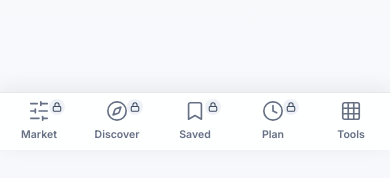
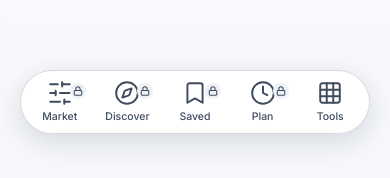
Before and after one commit to Lead-Agent-69/MikeHunt, a Next.js app: page /fleet in a window 390 px wide. Shown: the part 694-872 px from the top of the page. Built offline with nearby package versions, Linux system fonts and the light colour scheme; no server answers.

Commit message:
feat(ui): add Nuvio-inspired floating navigation capsules

```diff
--- a/app/globals.css
+++ b/app/globals.css
@@ -162,6 +162,8 @@
   --shadow3: 0 28px 70px rgba(15, 23, 42, 0.16);
   --shadow-amber: 0 12px 28px rgba(7, 91, 232, 0.16);
   --glass: rgba(255, 255, 255, 0.9);
+  --navigation-glass: rgba(255, 255, 255, 0.94);
+  --navigation-shadow: 0 8px 28px rgba(15, 23, 42, 0.14);
 
   --r1: 5px;
   --r2: 8px;
@@ -218,8 +220,20 @@
   --shadow3: 0 24px 70px rgba(0, 0, 0, 0.6);
 
   --glass: rgba(10, 10, 15, 0.72);
+  --navigation-glass: rgba(28, 28, 30, 0.94);
+  --navigation-shadow: 0 8px 32px rgba(0, 0, 0, 0.38);
 
   color-scheme: dark;
+}
+
+/* Floating navigation keeps a high-opacity fallback; blur is progressive enhancement. */
+.navigation-capsule {
+  border: 1px solid var(--b2);
+  border-radius: 999px;
+  background: var(--navigation-glass);
+  box-shadow: var(--navigation-shadow);
+  backdrop-filter: blur(24px) saturate(140%);
+  -webkit-backdrop-filter: blur(24px) saturate(140%);
 }
 
 * {
--- a/components/BottomNav.tsx
+++ b/components/BottomNav.tsx
@@ -33,17 +33,17 @@ export function BottomNav() {
   return (
     <nav
       aria-label="Primary mobile navigation"
-      className="fixed bottom-0 left-0 z-50 grid w-[100dvw] max-w-[100dvw] overflow-hidden lg:hidden"
+      className="pointer-events-none fixed bottom-0 left-0 z-50 flex w-[100dvw] max-w-[100dvw] justify-center lg:hidden"
       style={{
-        background: "var(--glass)",
+        height: "calc(80px + env(safe-area-inset-bottom))",
+        top: "calc(100dvh - 80px - env(safe-area-inset-bottom))",
+        paddingBottom: "calc(16px + env(safe-area-inset-bottom))",
+      }}
+    >
+      <div
+        className="navigation-capsule pointer-events-auto grid h-16 w-[calc(100%-2.5rem)] max-w-[34rem] gap-0.5 p-1.5"
+        style={{
           gridTemplateColumns: `repeat(${tabs.length}, minmax(0, 1fr))`,
-        backdropFilter: "blur(18px) saturate(180%)",
-        WebkitBackdropFilter: "blur(18px) saturate(180%)",
-        borderTop: "1px solid var(--b1)",
-        boxShadow: "0 -4px 20px rgba(60,30,60,.07)",
-        height: "calc(58px + env(safe-area-inset-bottom))",
-        top: "calc(100dvh - 58px - env(safe-area-inset-bottom))",
-        paddingBottom: "env(safe-area-inset-bottom)",
         }}
       >
         {tabs.map((item) => {
@@ -60,9 +60,9 @@ export function BottomNav() {
                   : item.name
               }
               onClick={tapFeedback}
-            className="group relative flex min-h-11 flex-col items-center justify-center gap-1 overflow-hidden transition-colors active:bg-[var(--s2)] focus-visible:outline focus-visible:outline-2 focus-visible:outline-offset-[-3px] focus-visible:outline-[var(--accent)]"
+              className="group relative flex min-h-11 min-w-0 flex-col items-center justify-center gap-0.5 overflow-hidden rounded-full transition-colors active:bg-[var(--s2)] focus-visible:outline focus-visible:outline-2 focus-visible:outline-offset-[-3px] focus-visible:outline-[var(--accent)]"
               style={{
-              color: isActive ? "var(--accent)" : "var(--t4)",
+                color: isActive ? "var(--accent)" : "var(--t3)",
                 WebkitTapHighlightColor: "transparent",
               }}
               title={
@@ -71,8 +71,10 @@ export function BottomNav() {
             >
               {isActive && (
                 <motion.span
-                layoutId={reducedMotion ? undefined : "bottom-nav-active-pill"}
-                className="absolute inset-x-3 top-1.5 bottom-1.5 rounded-[22px]"
+                  layoutId={
+                    reducedMotion ? undefined : "bottom-nav-active-pill"
+                  }
+                  className="absolute inset-0 rounded-full"
                   style={{ background: "var(--accent-surface)" }}
                   transition={
                     reducedMotion
@@ -83,14 +85,13 @@ export function BottomNav() {
                 />
               )}
               <motion.span
-              className="relative z-10 grid h-6 w-8 place-items-center"
+                className="relative z-10 grid h-7 w-8 place-items-center"
                 tabIndex={-1}
                 animate={
                   reducedMotion
                     ? undefined
                     : {
-                      y: isActive ? -1 : 0,
-                      scale: isActive ? 1.08 : 1,
+                        scale: isActive ? 1.03 : 1,
                       }
                 }
                 whileTap={reducedMotion ? undefined : { scale: 0.92 }}
@@ -99,9 +100,9 @@ export function BottomNav() {
               >
                 <item.icon
                   style={{
-                  width: 22,
-                  height: 22,
-                  strokeWidth: isActive ? 2.5 : 1.8,
+                    width: 26,
+                    height: 26,
+                    strokeWidth: isActive ? 2.4 : 1.8,
                   }}
                 />
               </motion.span>
@@ -118,7 +119,7 @@ export function BottomNav() {
                 className="relative z-10"
                 style={{
                   fontSize: 10.5,
-                fontWeight: isActive ? 760 : 620,
+                  fontWeight: isActive ? 700 : 500,
                   letterSpacing: 0,
                 }}
               >
@@ -130,6 +131,7 @@ export function BottomNav() {
             </Link>
           );
         })}
+      </div>
     </nav>
   );
 }
--- a/components/layout/TopNav.tsx
+++ b/components/layout/TopNav.tsx
@@ -41,8 +41,7 @@ function IconBtn({
       prefetch={false}
       title={title}
       aria-label={title}
-      className="relative flex h-11 w-11 items-center justify-center rounded-lg transition-colors text-[var(--t3)] hover:text-[var(--t1)] active:bg-[var(--s2)] focus-visible:outline focus-visible:outline-2 focus-visible:outline-offset-2 focus-visible:outline-[var(--accent)]"
-      style={{ background: "var(--s0)", boxShadow: "var(--shadow2)" }}
+      className="relative flex h-11 w-11 items-center justify-center rounded-full border border-[var(--b1)] transition-colors text-[var(--t3)] hover:bg-[var(--s2)] hover:text-[var(--t1)] active:bg-[var(--s2)] focus-visible:outline focus-visible:outline-2 focus-visible:outline-offset-2 focus-visible:outline-[var(--accent)]"
     >
       {children}
       {badge != null && badge > 0 && (
@@ -68,8 +67,7 @@ function NavPill() {
       aria-hidden="true"
       className="absolute inset-0 rounded-full"
       style={{
-        background: "var(--grad)",
-        boxShadow: "0 2px 12px var(--amber-lo)",
+        background: "var(--accent-surface)",
       }}
       transition={
         reducedMotion
@@ -261,7 +259,7 @@ function TopNavContent() {
       {/* Desktop sides retain their content width; auto margins give navigation the remaining space. */}
       <nav
         aria-label="Primary desktop navigation"
-        className="hidden lg:flex items-center gap-0.5 shrink-0 lg:mx-auto"
+        className="navigation-capsule hidden lg:flex items-center gap-0.5 p-1 shrink-0 lg:mx-auto"
       >
         {primaryNav.map((item) => {
           const active = navItemIsActive(item, pathname);
@@ -277,7 +275,7 @@ function TopNavContent() {
               aria-label={item.name}
               className={`relative flex min-h-11 min-w-11 items-center justify-center gap-1.5 px-3.5 py-2 rounded-full text-[13px] font-semibold transition-colors focus-visible:outline focus-visible:outline-2 focus-visible:outline-offset-2 focus-visible:outline-[var(--accent)] ${
                 active
-                  ? "text-white"
+                  ? "text-[var(--accent)]"
                   : "text-[var(--t4)] hover:bg-[var(--s2)] hover:text-[var(--t1)]"
               }`}
             >
```
Also changed, not shown: 2 other files (tests, documents, lock files or other folders). Lines whose indentation alone changed are shown as unchanged.
